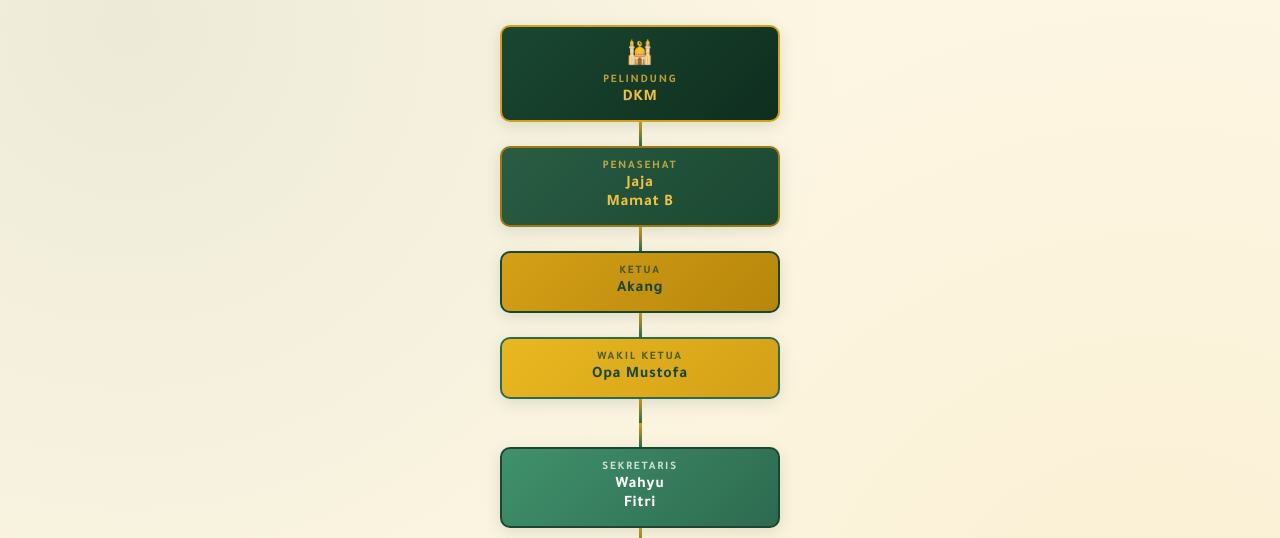
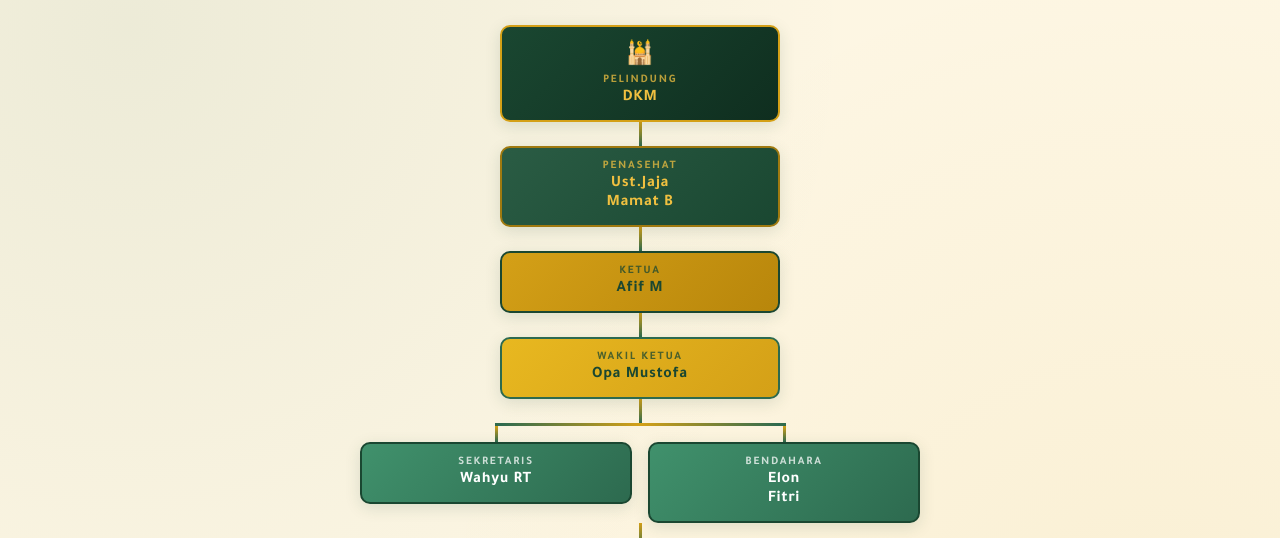
Before and after one commit to youngsandy/strukturnurulhaq, a plain HTML site: page index.html in a window 1280 px wide. Shown: the part 191-729 px from the top of the page. Drawn offline with Linux system fonts and the light colour scheme.

Commit message:
update index.html

```diff
--- a/index.html
+++ b/index.html
@@ -211,8 +211,17 @@
     justify-content: center;
     gap: 16px;
     width: 100%;
-    max-width: 480px;
+    max-width: 560px;
     position: relative;
+  }
+  .sekben-wrapper::before {
+    content: '';
+    position: absolute;
+    top: 0;
+    left: 25%;
+    right: 25%;
+    height: 3px;
+    background: linear-gradient(to right, var(--hijau-tengah), var(--emas), var(--hijau-tengah));
   }
   .sekben-item {
     flex: 1;
@@ -375,7 +384,7 @@
     <div class="level">
       <div class="kotak tipe-penasehat">
         <div class="kotak-label">Penasehat</div>
-        <div class="kotak-nama">Jaja<br>Mamat B</div>
+        <div class="kotak-nama">Ust.Jaja<br>Mamat B</div>
       </div>
     </div>
 
@@ -385,7 +394,7 @@
     <div class="level">
       <div class="kotak tipe-ketua">
         <div class="kotak-label">Ketua</div>
-        <div class="kotak-nama">Akang</div>
+        <div class="kotak-nama">Afif M</div>
       </div>
     </div>
 
@@ -401,14 +410,23 @@
 
     <div class="garis-turun" style="height:24px;"></div>
 
-    <!-- SEKRETARIS -->
+    <!-- SEKRETARIS & BENDAHARA -->
     <div class="level">
       <div class="sekben-wrapper">
         <div class="sekben-item">
-          <div class="garis-turun" style="height:24px;"></div>
+          <div class="sekben-garis-h"></div>
+          <div class="garis-turun" style="height:16px;"></div>
           <div class="kotak tipe-sekretaris">
             <div class="kotak-label">Sekretaris</div>
-            <div class="kotak-nama">Wahyu<br>Fitri</div>
+            <div class="kotak-nama">Wahyu RT</div>
+          </div>
+        </div>
+        <div class="sekben-item">
+          <div class="sekben-garis-h kanan"></div>
+          <div class="garis-turun" style="height:16px;"></div>
+          <div class="kotak tipe-bendahara">
+            <div class="kotak-label">Bendahara</div>
+            <div class="kotak-nama">Elon<br>Fitri</div>
           </div>
         </div>
       </div>
@@ -427,7 +445,7 @@
             <div class="kotak tipe-seksi">
               <div class="kotak-label">Seksi</div>
               <div class="kotak-nama">Pembangunan</div>
-              <div class="kotak-anggota">Ikut<br>Budi</div>
+              <div class="kotak-anggota">Ikun<br>Budi</div>
             </div>
           </div>
 
@@ -454,7 +472,7 @@
             <div class="kotak tipe-seksi">
               <div class="kotak-label">Seksi</div>
               <div class="kotak-nama">Pendidikan</div>
-              <div class="kotak-anggota">Dede Mumu<br>Dedy</div>
+              <div class="kotak-anggota">Dede Mumu<br>Dedi</div>
             </div>
           </div>
 
```
